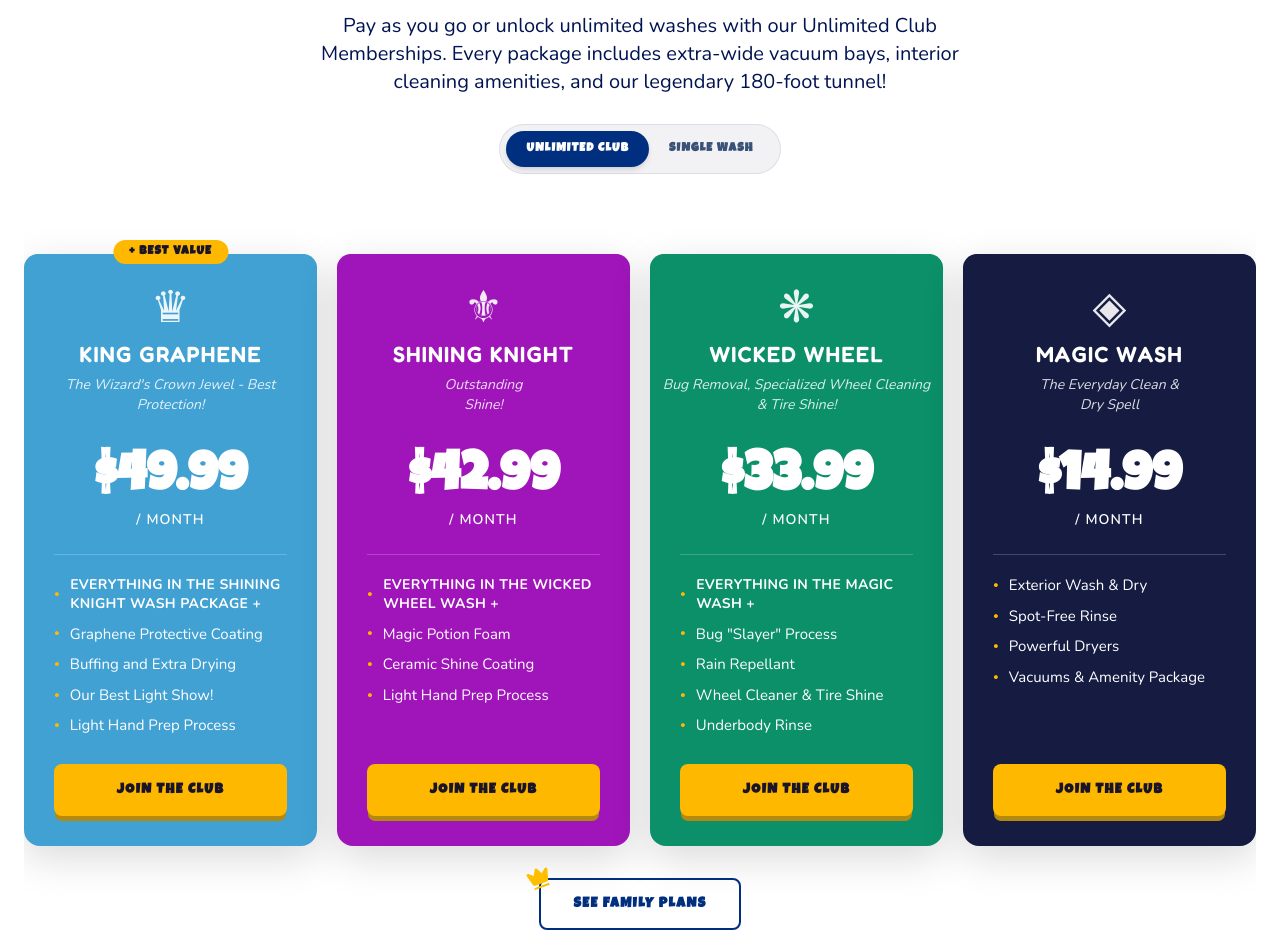
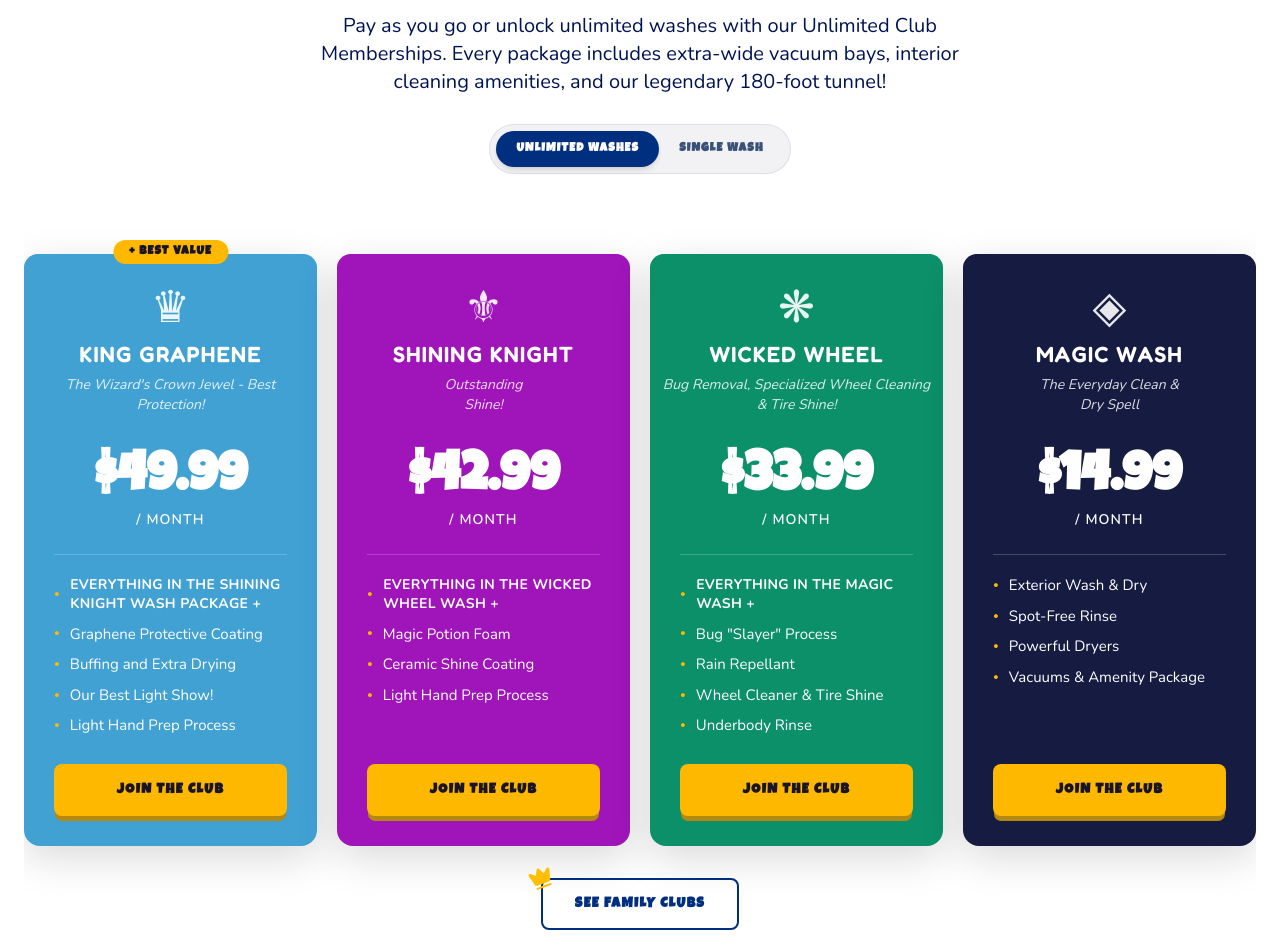
Before and after one commit to nautilusengineering/wash-wizard-carwash-site, a Next.js app: page / in a window 1280 px wide. Shown: the part 1020-1972 px from the top of the page. Built offline with nearby package versions, Linux system fonts and the light colour scheme; a web font is replaced by a local one.

Commit message:
Rename pricing toggle to Unlimited Washes and family CTAs to Clubs

```diff
--- a/src/components/Pricing.tsx
+++ b/src/components/Pricing.tsx
@@ -433,7 +433,7 @@ export default function Pricing() {
                       : "text-muted-foreground hover:text-primary"
                   }`}
                 >
-                  Unlimited Club
+                  Unlimited Washes
                 </button>
                 <button
                   type="button"
@@ -480,7 +480,7 @@ export default function Pricing() {
                   onClick={() => setShowFamily((v) => !v)}
                   className="text-sm font-heading font-bold uppercase tracking-widest"
                 >
-                  {showFamily ? "Back to Single Vehicle Plans" : "See Family Plans"}
+                  {showFamily ? "Back to Single Vehicle Clubs" : "See Family Clubs"}
                 </Button>
               </div>
             )}
```
